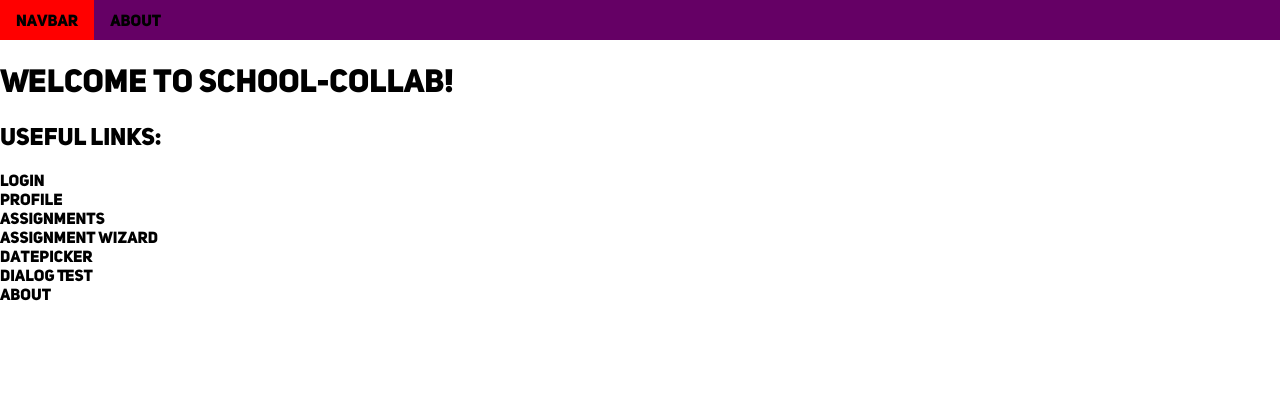
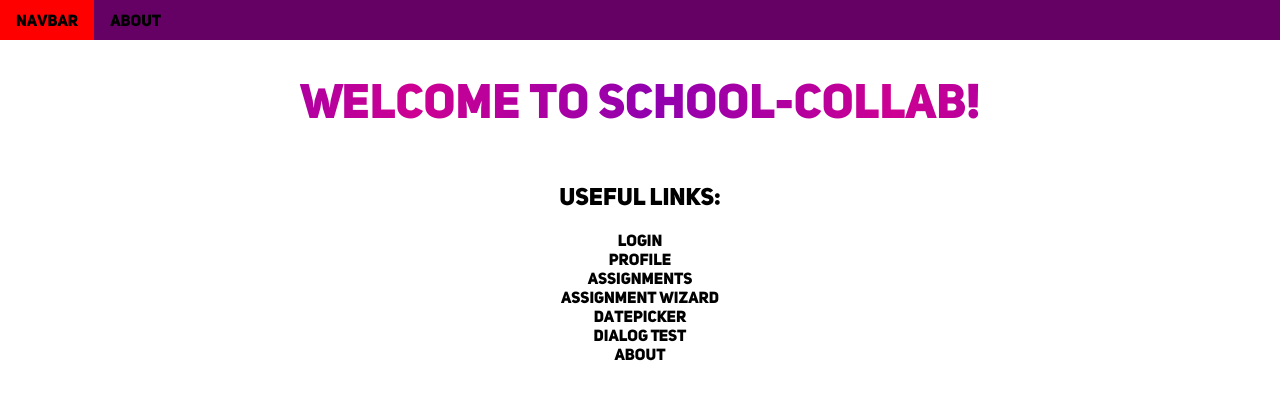
Before and after one commit to Elias-Traunbauer/school_collab, a Next.js app: page / in a window 1280 px wide. Shown: the top 400 px of the page. Built offline with nearby package versions, Linux system fonts and the light colour scheme; no server answers.

Commit message:
gradient text

```diff
--- a/pages/_app.js
+++ b/pages/_app.js
@@ -1,6 +1,6 @@
 import Head from 'next/head'
 import Layout from '../components/Layout'
-import '../styles/globals.css'
+import '../styles/globals.scss'
 import icon from '../public/icon.jpg'
 import { useEffect } from 'react'
 
--- a/pages/index.js
+++ b/pages/index.js
@@ -1,24 +1,19 @@
 import Link from 'next/link'
+import style from '../styles/index.module.scss'
 
 const Home = () => {
   return (
-    <div>
-        <h1>
+    <div className={style.container}>
+        <h1 className='special' style={{fontSize: 3 + 'em'}}>
           Welcome to school-collab!
         </h1>
         <h2>Useful links:</h2>
         <Link href="/login">Login</Link>
-        <br></br>
         <Link href="/profile">Profile</Link>
-        <br></br>
         <Link href="/assignments">Assignments</Link>
-        <br></br>
         <Link href="/assignment_wizard">Assignment Wizard</Link>
-        <br></br>
         <Link href="/Datepicker">Datepicker</Link>
-        <br></br>
         <Link href="/dialog_test">Dialog Test</Link>
-        <br></br>
         <Link href="/about">About</Link>
     </div>
   )
--- a/styles/globals.css
+++ b/styles/globals.scss
@@ -6,6 +6,11 @@
 @font-face {
   font-family: 'HeavyCaps';
   src: url("/Uni Sans Heavy Caps.ttf");
+}
+
+h1::selection {
+  background-color: var(--color_purple);
+  color: white;
 }
 
 html,
@@ -54,3 +59,20 @@ a {
   display: flex;
   flex-grow : 1;
 }
+
+.special {
+  background: linear-gradient(90deg, rgba(144,0,175,1) 0%, rgba(205,0,146,1) 50%, rgba(144,0,175,1) 100%);
+  color: transparent;
+  background-clip: text;
+  background-size: 10em 10em;
+  animation: bgPos 2s linear infinite;
+}
+
+@keyframes bgPos {
+  0% {
+      background-position: 0 0;
+  }
+  100% {
+      background-position: 10em 0;
+  }
+}
--- /dev/null
+++ b/styles/index.module.scss
@@ -0,0 +1,7 @@
+.container {
+    position: relative;
+    display: flex;
+    flex-direction: column;
+    align-items: center;
+    justify-content: center;
+}
```
